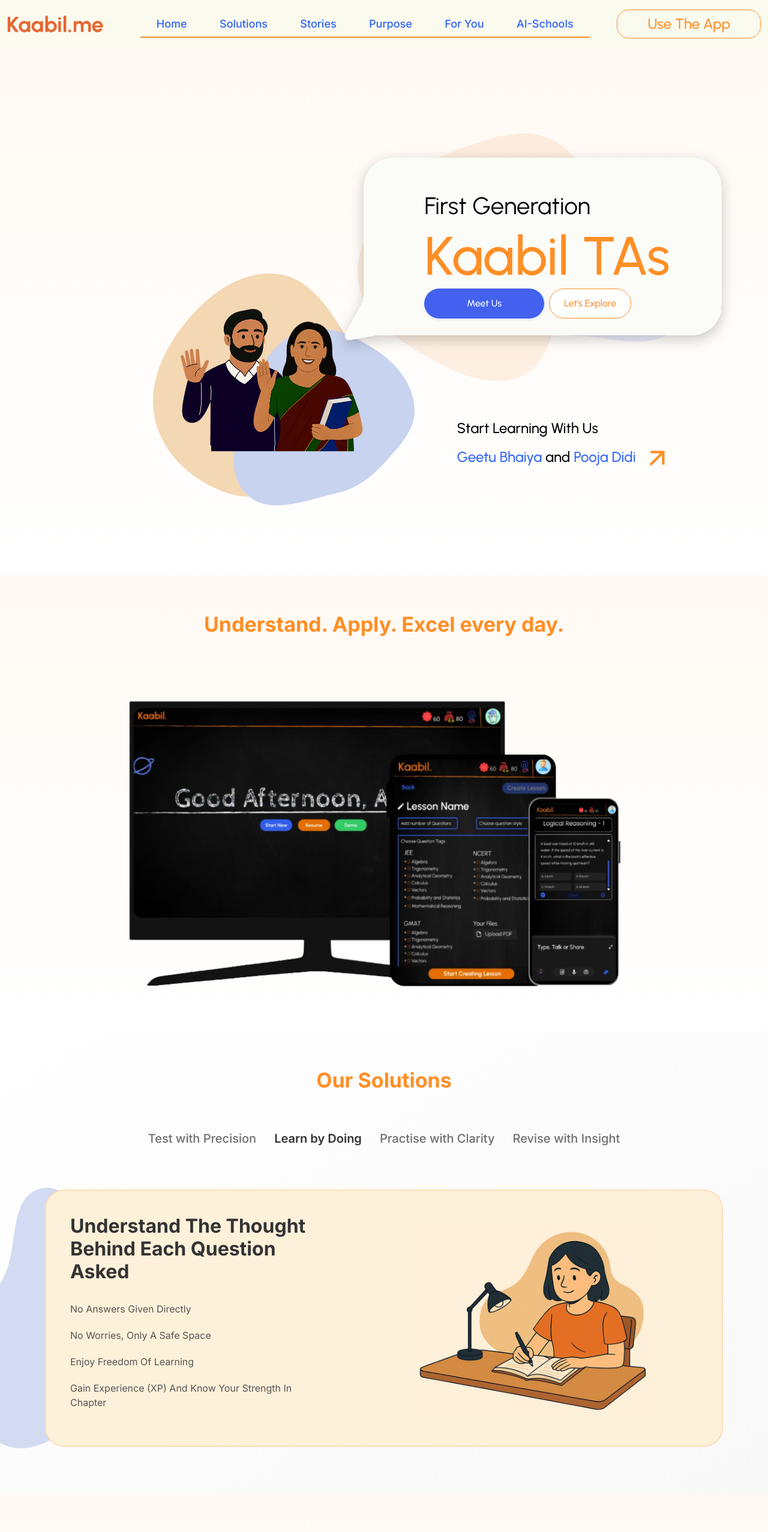
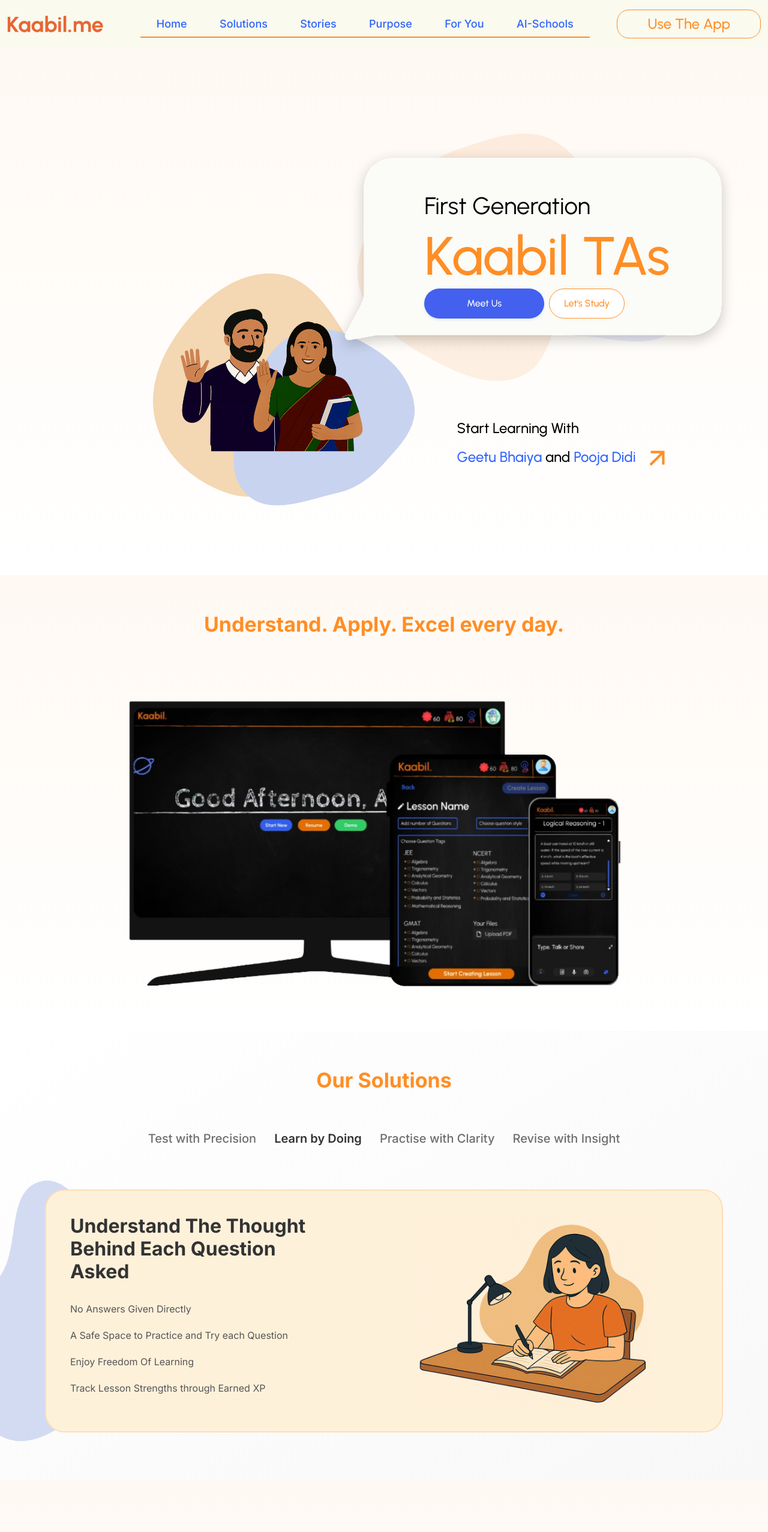
Before and after one commit to shrey-kaabil/kaabil-nextjs, a Next.js app: page / in a window 1280 px wide. Shown: the top 2554 px of the page at 60% size. Built offline with nearby package versions, Linux system fonts and the light colour scheme.

Commit message:
Content Changes

```diff
--- a/src/components/Hero/Hero.jsx
+++ b/src/components/Hero/Hero.jsx
@@ -34,7 +34,7 @@
                 className="hero-image"
               />
               <div className="bner-tilt d-lg-none d-block">
-                <h3>Start Learning With Us</h3>
+                <h3>Start Learning With</h3>
                 <h3>
                   <span>Geetu Bhaiya</span> and <span>Neha Didi</span>
                   <Link href="https://kaabil.me/dashboard" target="_blank" rel="noopener noreferrer">
@@ -62,7 +62,7 @@
                     <h1 className="hero-title">Kaabil TAs</h1>
                     <div className="d-flex gap-2">
                       <button className="blue-btn" onClick={toggleContent}>Meet Us</button>
-                      <button className="border-btn" onClick={scrollToJoin}>Let's Explore</button>
+                      <button className="border-btn" onClick={scrollToJoin}>Let's Study</button>
                     </div>
                   </>
                 ) : (
@@ -86,7 +86,7 @@
               </div>
             </div>
             <div className="bner-tilt d-lg-block d-none">
-              <h3>Start Learning With Us</h3>
+              <h3>Start Learning With</h3>
               <h3>
                 <span>Geetu Bhaiya</span> and <span>Pooja Didi</span>
                 <Link href="https://kaabil.me/dashboard" target="_blank" rel="noopener noreferrer">
--- a/src/components/Launching/Launching.jsx
+++ b/src/components/Launching/Launching.jsx
@@ -33,7 +33,7 @@
               <svg className="thumbs-icon" viewBox="0 0 24 24" width="16" height="16">
                 <path d="M1 21h4V9H1v12zm22-11c0-1.1-.9-2-2-2h-6.31l.95-4.57.03-.32c0-.41-.17-.79-.44-1.06L14.17 1 7.59 7.59C7.22 7.95 7 8.45 7 9v10c0 1.1.9 2 2 2h9c.83 0 1.54-.5 1.84-1.22l3.02-7.05c.09-.23.14-.47.14-.73v-2z"/>
               </svg>
-              AI-Powered Kaabil TAs Available 24/7
+              24/7 Available AI-Powered Kaabil TAs
             </li>
             <li>
               <svg className="thumbs-icon" viewBox="0 0 24 24" width="16" height="16">
@@ -60,32 +60,32 @@
         </div>
 
         <div className="lunching-lrn-titl">
-          <h2>Learning Today</h2>
+          <h2>Alternative Platforms</h2>
           <h1>₹ 600-2000</h1>
           <ul className="launching-prg-bt">
             <li>
               <svg className="thumbs-icon" viewBox="0 0 24 24" width="16" height="16">
                 <path d="M15 3H6c-.83 0-1.54.5-1.84 1.22l-3.02 7.05c-.09.23-.14.47-.14.73v2c0 1.1.9 2 2 2h6.31l-.95 4.57-.03.32c0 .41.17.79.44 1.06L9.83 23l6.59-6.59c.36-.36.58-.86.58-1.41V5c0-1.1-.9-2-2-2zm4 0v12h4V3h-4z"/>
               </svg>
-              Limited Pre-designed Questions
+              Limited Pre-designed Question Banks
             </li>
             <li>
               <svg className="thumbs-icon" viewBox="0 0 24 24" width="16" height="16">
                 <path d="M15 3H6c-.83 0-1.54.5-1.84 1.22l-3.02 7.05c-.09.23-.14.47-.14.73v2c0 1.1.9 2 2 2h6.31l-.95 4.57-.03.32c0 .41.17.79.44 1.06L9.83 23l6.59-6.59c.36-.36.58-.86.58-1.41V5c0-1.1-.9-2-2-2zm4 0v12h4V3h-4z"/>
               </svg>
-              Limited Doubt Video Solutions/Sessions
+              Limited Doubt Support
             </li>
             <li>
               <svg className="thumbs-icon" viewBox="0 0 24 24" width="16" height="16">
                 <path d="M15 3H6c-.83 0-1.54.5-1.84 1.22l-3.02 7.05c-.09.23-.14.47-.14.73v2c0 1.1.9 2 2 2h6.31l-.95 4.57-.03.32c0 .41.17.79.44 1.06L9.83 23l6.59-6.59c.36-.36.58-.86.58-1.41V5c0-1.1-.9-2-2-2zm4 0v12h4V3h-4z"/>
               </svg>
-              A few Hrs-Days for feedback
+              Hours to Days for Feedback
             </li>
             <li>
               <svg className="thumbs-icon" viewBox="0 0 24 24" width="16" height="16">
                 <path d="M15 3H6c-.83 0-1.54.5-1.84 1.22l-3.02 7.05c-.09.23-.14.47-.14.73v2c0 1.1.9 2 2 2h6.31l-.95 4.57-.03.32c0 .41.17.79.44 1.06L9.83 23l6.59-6.59c.36-.36.58-.86.58-1.41V5c0-1.1-.9-2-2-2zm4 0v12h4V3h-4z"/>
               </svg>
-              Relying on Scattered Tests and Xerox
+              Reliance on Scattered Xerox
             </li>
             <li>
               <svg className="thumbs-icon" viewBox="0 0 24 24" width="16" height="16">
--- a/src/components/Solutions/Solutions.jsx
+++ b/src/components/Solutions/Solutions.jsx
@@ -22,9 +22,9 @@
         text: {
           title: 'Teachers Can Instantly Generate And Share Homework',
           points: [
-            'Generate Similar Questions On-Demand To Match Your Curriculum',
+            'Instantly Generate Curriculum-Aligned Questions',
             'Convert Any PDF Into A Custom Computer-Based Test',
-            'Curate Endless, Personalized Practice Questions'
+            'Personalize Questions by Topic, Pattern, Difficulty, Pace, And Needs'
           ]
         },
         image: solutionImg2
@@ -39,9 +39,9 @@
           title: 'Understand The Thought Behind Each Question Asked',
           points: [
             'No Answers Given Directly',
-            'No Worries, Only A Safe Space',
+            'A Safe Space to Practice and Try each Question',
             'Enjoy Freedom Of Learning',
-            'Gain Experience (XP) And Know Your Strength In Chapter'
+            'Track Lesson Strengths through Earned XP'
           ]
         },
         image: solutionImg
@@ -55,10 +55,10 @@
         text: {
           title: 'No More Late Night Alone Problem Solving',
           points: [
-            'Ask Any Doubt 24/7 In English Or Hindi',
-            'Get Hints To Solve And Tricks To Remember',
+            'Ask your Kaabil TA any Doubt any Time in English or Hindi',
+            'Get Hints To Solve And Handy Tricks To Revise',
             'Build Critical Thinking',
-            'Earn Coins With Each Question'
+            'Type, Talk or Upload PDF to receive Instant Feedback'
           ]
         },
         image: solutionImg3
@@ -72,10 +72,9 @@
         text: {
           title: 'Personalized Guidance & Recommendations',
           points: [
+            'Detailed Analysis Of Each Attempt Of The Question',
             'Targeted Revision Tips For Every Lesson',
-            'Detailed Analysis Of Each Attempt Of The Question',
-            'Celebrate Small Wins Always',
-            'Correct Major Learning Gaps Early'
+            'Celebrate wins with Targeted Support and Correct Learning Gaps Early'
           ]
         },
         image: solutionImg4
```
